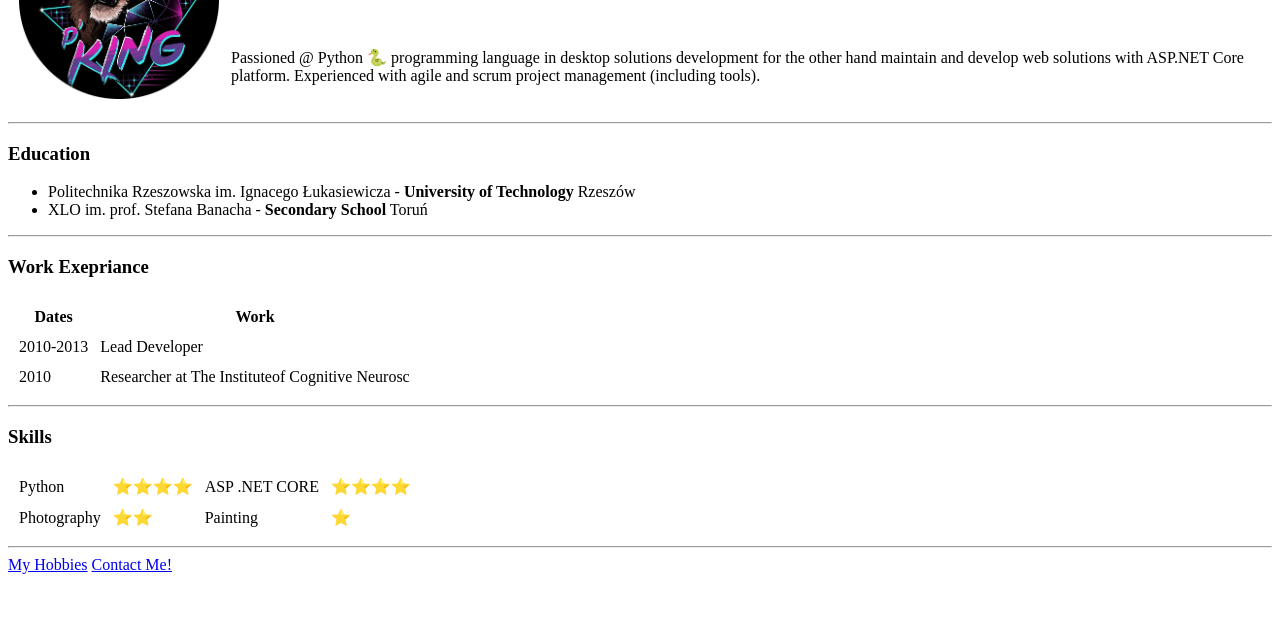
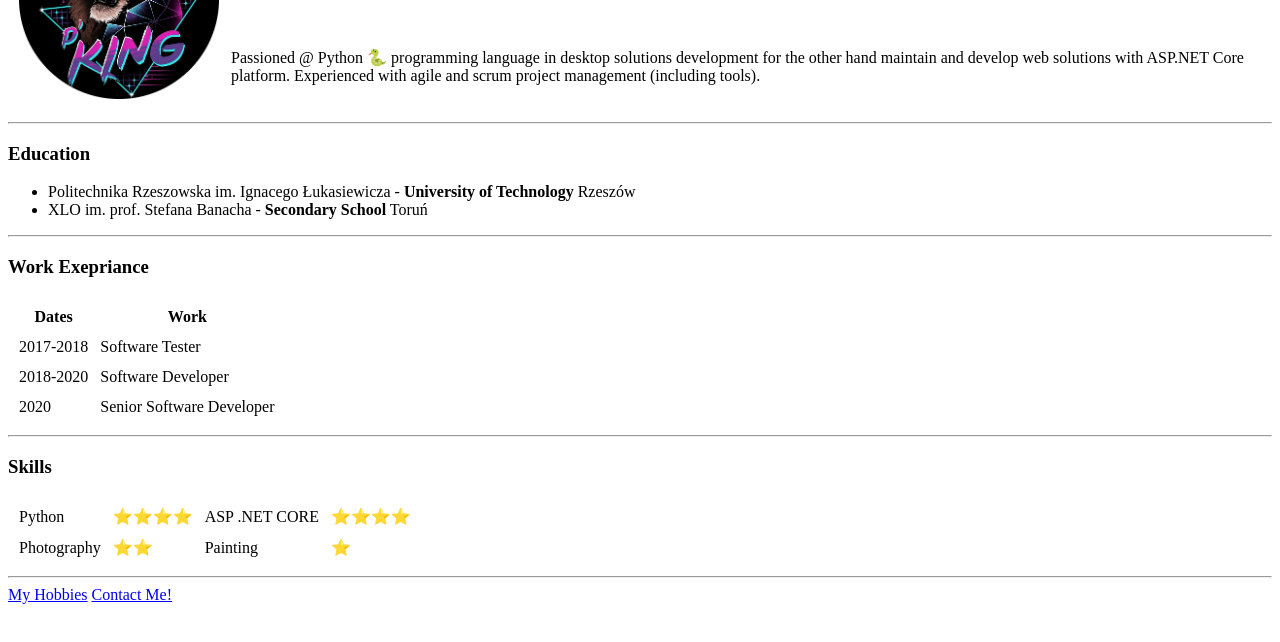
Before and after one commit to mil-mik/cv, a plain HTML site: page index.html in a window 1280 px wide. Shown: the part 120-762 px from the top of the page. Drawn offline with Linux system fonts and the light colour scheme.

Commit message:
update index.html

```diff
--- a/index.html
+++ b/index.html
@@ -39,12 +39,16 @@
     </thead>
     <tbody>
       <tr>
-        <td>2010-2013</td>
-        <td>Lead Developer</td>
+        <td>2017-2018</td>
+        <td>Software Tester</td>
       </tr>
       <tr>
-        <td>2010</td>
-        <td>Researcher at The Instituteof Cognitive Neurosc</td>
+        <td>2018-2020</td>
+        <td>Software Developer</td>
+      </tr>
+      <tr>
+        <td>2020 </td>
+        <td>Senior Software Developer</td>
       </tr>
     </tbody>
     <tfoot>
```
